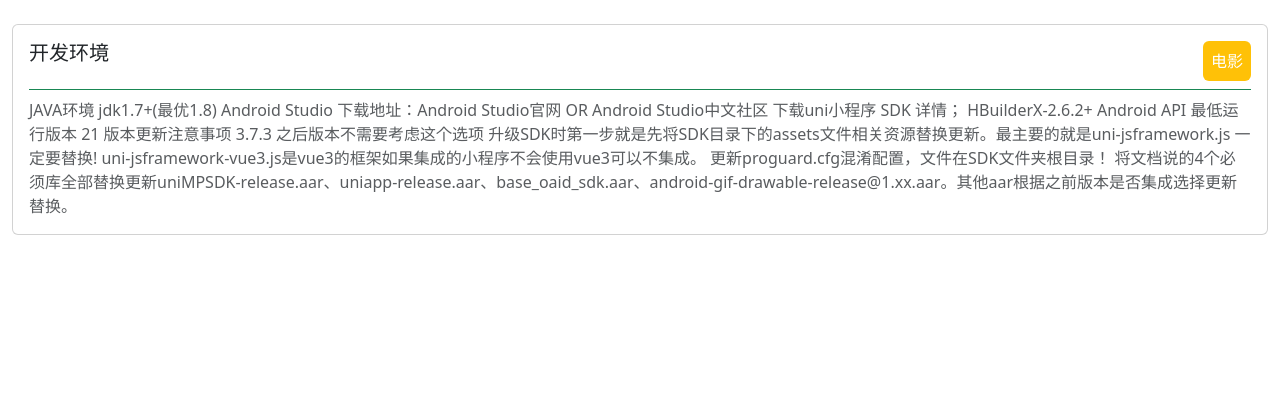
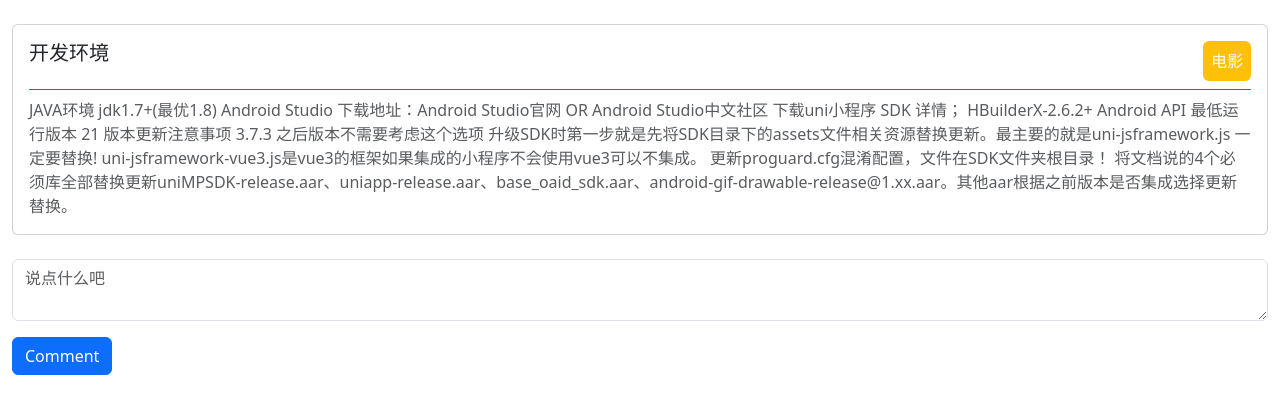
Before and after one commit to yuesuirenqianli/learn-django, a Django app: page /detail/6 in a window 1280 px wide. Shown: the part 56-470 px from the top of the page. Run offline with Django 4.2, Linux system fonts and the light colour scheme; data comes from the database, SQL or seed files in the repository; data that the repository does not hold is empty; some libraries are stand-ins or nearby versions.

Commit message:
update comment

```diff
--- a/posts/models.py
+++ b/posts/models.py
@@ -47,3 +47,10 @@ class Posts(models.Model):
     date = models.DateTimeField(auto_now_add=True)
     topic = models.ForeignKey(Topics, on_delete=models.CASCADE)
     by = models.ForeignKey(User, on_delete=models.CASCADE)
+
+
+class Comments(models.Model):
+    content = models.CharField(max_length=255)
+    date = models.DateTimeField(auto_now_add=True)
+    create_user = models.ForeignKey(User, on_delete=models.CASCADE)
+    post = models.ForeignKey(Posts, on_delete=models.CASCADE)
--- a/posts/templates/posts/detail.html
+++ b/posts/templates/posts/detail.html
@@ -19,4 +19,28 @@
             <div class="text-muted">{{ post.content }}</div>
         </div>
     </div>
+
+    <br>
+    <form class="row g-3" action="{% url 'posts:comment' post.id %}" method="post">
+        {% csrf_token %}
+
+        <div class="col-12">
+            <textarea class="form-control" name="content" id="" cols="10" rows="2" placeholder="说点什么吧"></textarea>
+        </div>
+
+        <div class="col-12">
+            <button type="submit" class="btn btn-primary">Comment</button>
+        </div>
+    </form>
+
+    <br>
+    <ul class="list-group">
+        {% for comment in comments %}
+            <li class="list-group-item">
+                <div>{{ comment.content }}</div>
+                <small class="text-muted">{{ comment.date }}</small>
+            </li>
+        {% endfor %}
+    </ul>
+
 {% endblock %}
--- a/posts/urls.py
+++ b/posts/urls.py
@@ -10,5 +10,6 @@ urlpatterns = [
     path('register/', views.register, name='register'),
     path('create/', views.create, name='create'),
     path('user/<int:by_id>', views.user, name='user'),
-    path('detail/<int:id>', views.detail, name='detail')
+    path('detail/<int:id>', views.detail, name='detail'),
+    path('comment/<int:id>', views.comment, name='comment')
 ]
--- a/posts/views.py
+++ b/posts/views.py
@@ -1,7 +1,10 @@
 import hashlib
 from django.shortcuts import render, redirect
+from django.urls import reverse
 
-from .models import User, Posts, Topics
+from .models import User, Posts, Topics, Comments
+
+from .forms import CommentForm
 
 
 def index(request):
@@ -61,4 +64,18 @@ def user(request, by_id):
 
 def detail(request, id):
     post = Posts.objects.select_related('topic').filter(id=id).first()
-    return render(request, 'posts/detail.html', {'post': post})
+    comments = Comments.objects.filter(post=id).order_by('-date')
+    return render(request, 'posts/detail.html', {'post': post, 'comments': comments})
+
+
+def comment(request, id):
+    if request.method == 'POST':
+        form = CommentForm(request.POST)
+        if form.is_valid():
+            f = form.save(commit=False)
+            f.create_user = User.objects.get(id=request.session['userid'])
+            f.post_id = id
+            f.save()
+        else:
+            print(form.errors)
+    return redirect(reverse('posts:detail', args=[id]))
```
Also changed, not shown: posts/forms.py (added, +15 -0 lines), 1 other file.
